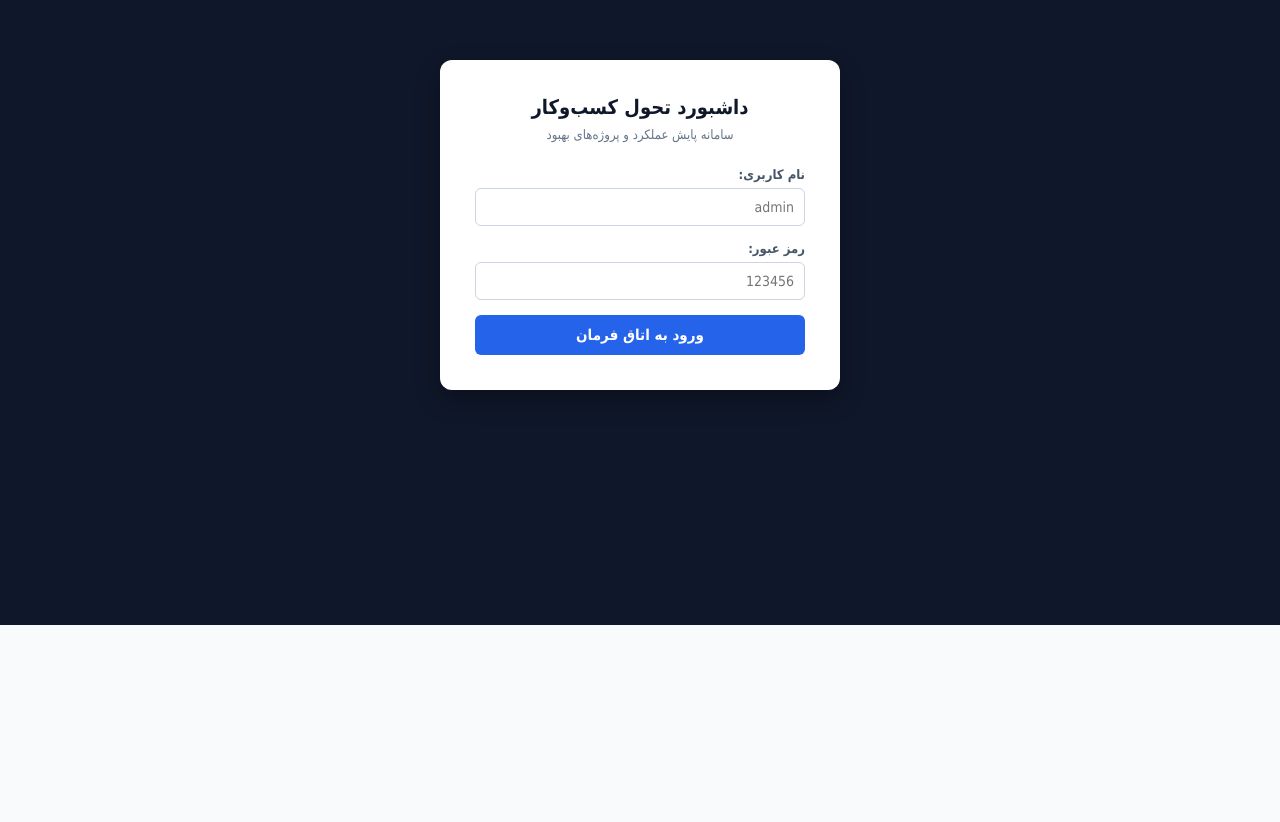
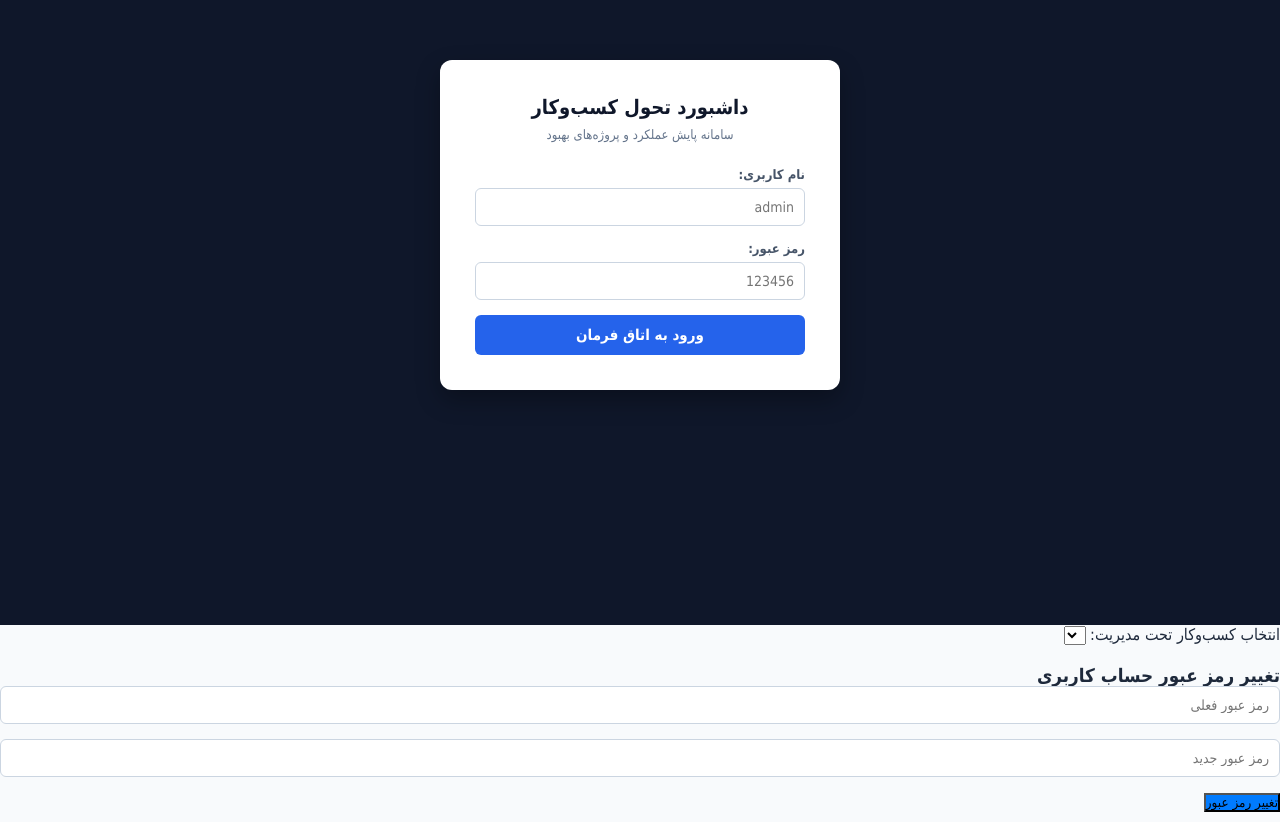
Before and after one commit to carpetpro/farsh-kpi-system, a website: page public/index.html in a window 1280 px wide. Shown: the part 175-997 px from the top of the page. Before the commit the page ends 800 px from the top, so only its background shows below. Drawn offline with nearby package versions, Linux system fonts and the light colour scheme.

Commit message:
Update index.html

```diff
--- a/public/index.html
+++ b/public/index.html
@@ -452,3 +452,25 @@
     </script>
 </body>
 </html>
+<!-- نوار بالای داشبورد برای سوئیچ بین کسب‌وکارها -->
+<div id="businessSelectorCard" class="card hidden">
+    <label>انتخاب کسب‌وکار تحت مدیریت:</label>
+    <select id="businessSelect" onchange="switchBusiness(this.value)">
+        <!-- لیست کسب‌وکارها از API پر می‌شود -->
+    </select>
+</div>
+
+<!-- فرم تغییر رمز عبور -->
+<div class="card" style="margin-top: 20px;">
+    <h3>تغییر رمز عبور حساب کاربری</h3>
+    <form id="changePasswordForm">
+        <div class="form-group">
+            <input type="password" id="currentPassword" placeholder="رمز عبور فعلی" required>
+        </div>
+        <div class="form-group">
+            <input type="password" id="newPassword" placeholder="رمز عبور جدید" required>
+        </div>
+        <button type="submit" style="background-color: #007bff;">تغییر رمز عبور</button>
+        <p id="passMessage" style="margin-top: 10px;"></p>
+    </form>
+</div>
```
